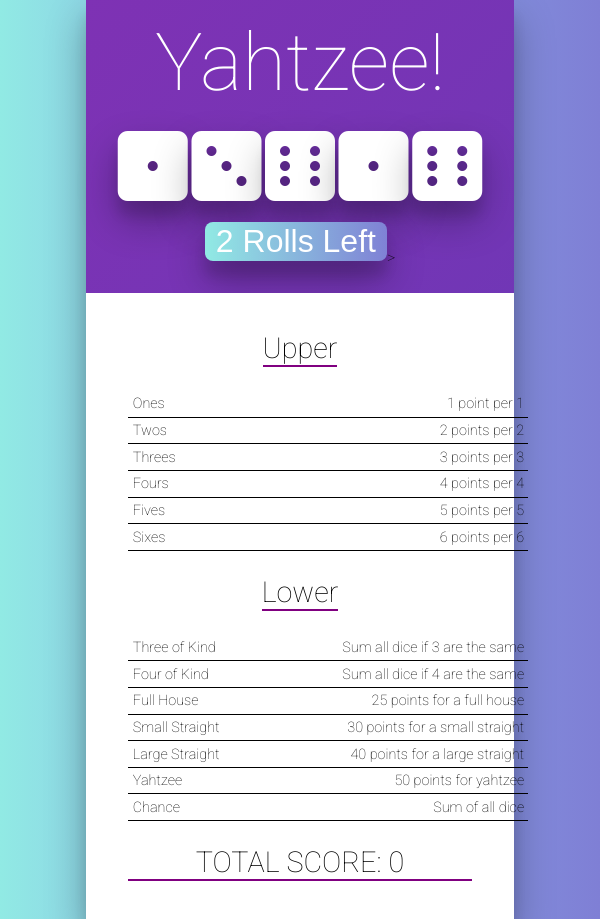
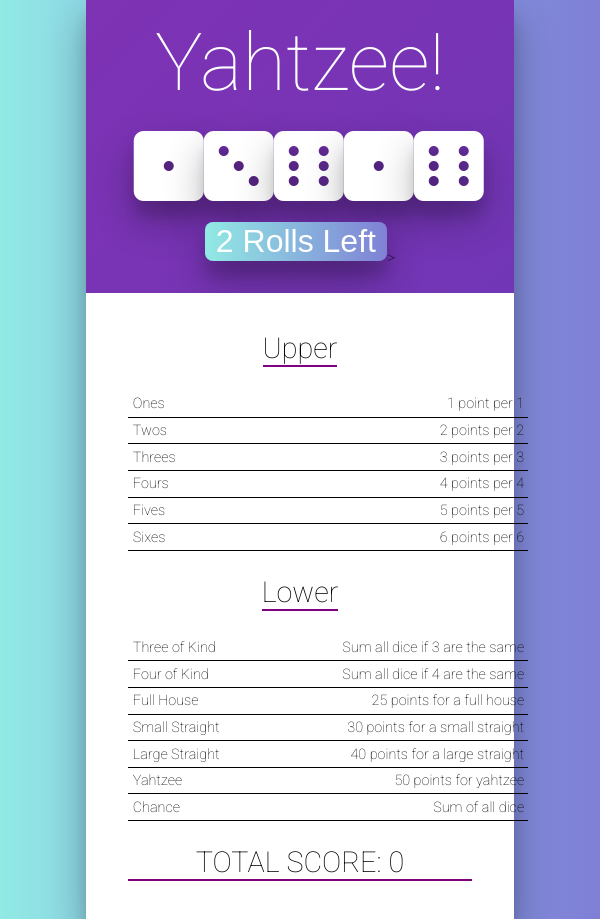
Before and after one commit to Karolik/Yahtzee-game, a React (Create React App) app: page / in a window 600 px wide. Built offline with nearby package versions, Linux system fonts and the light colour scheme.

Commit message:
Update Dice.css

```diff
--- a/src/Dice.css
+++ b/src/Dice.css
@@ -2,12 +2,6 @@
   margin: 1em;
   display: flex;
   justify-content: space-between;
-}
-
-@media only screen and (min-width: 600px) and (max-width: 700px) {
-  .Dice{
-    margin: 1em 0;
-  }
 }
 
 
```
